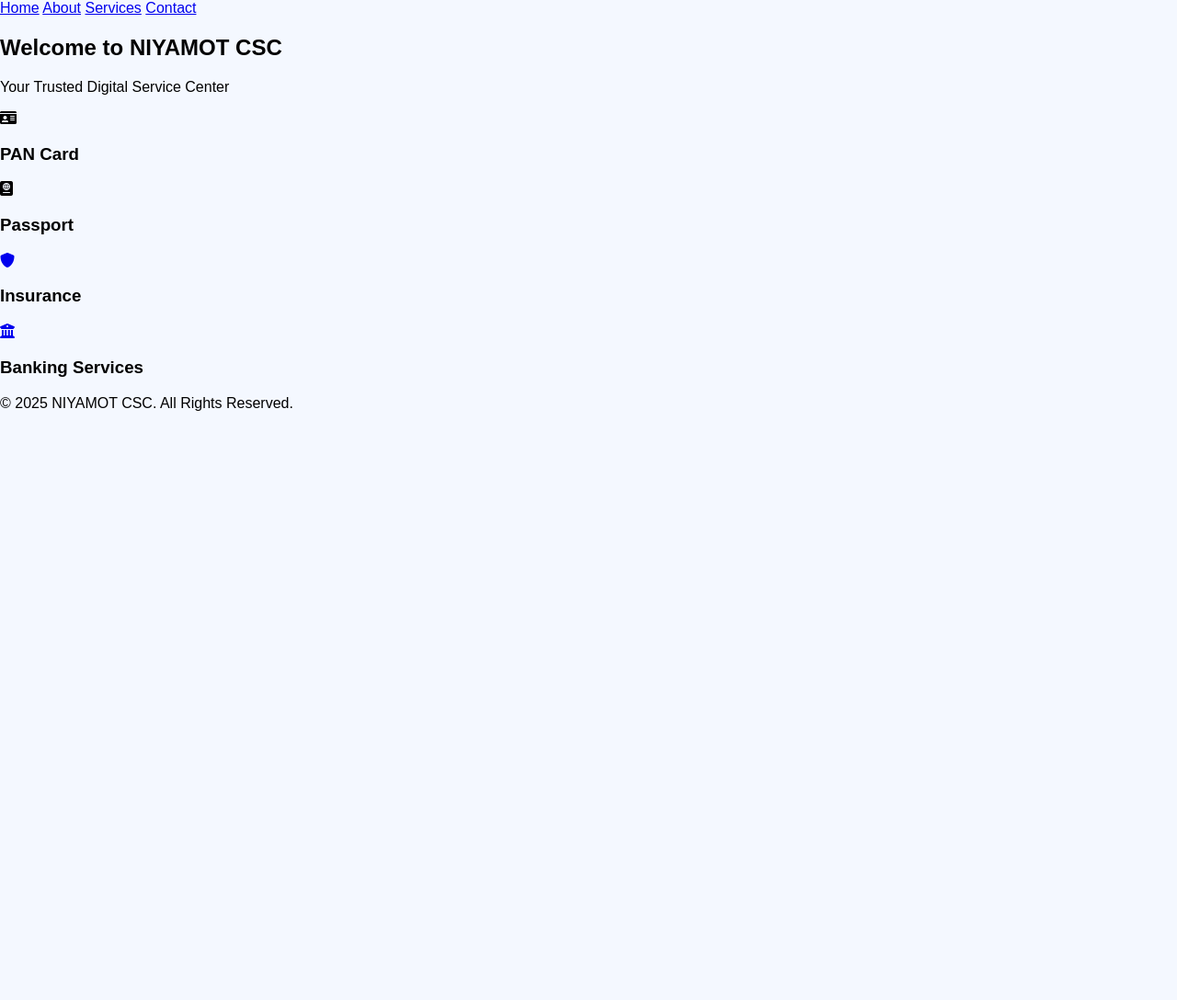
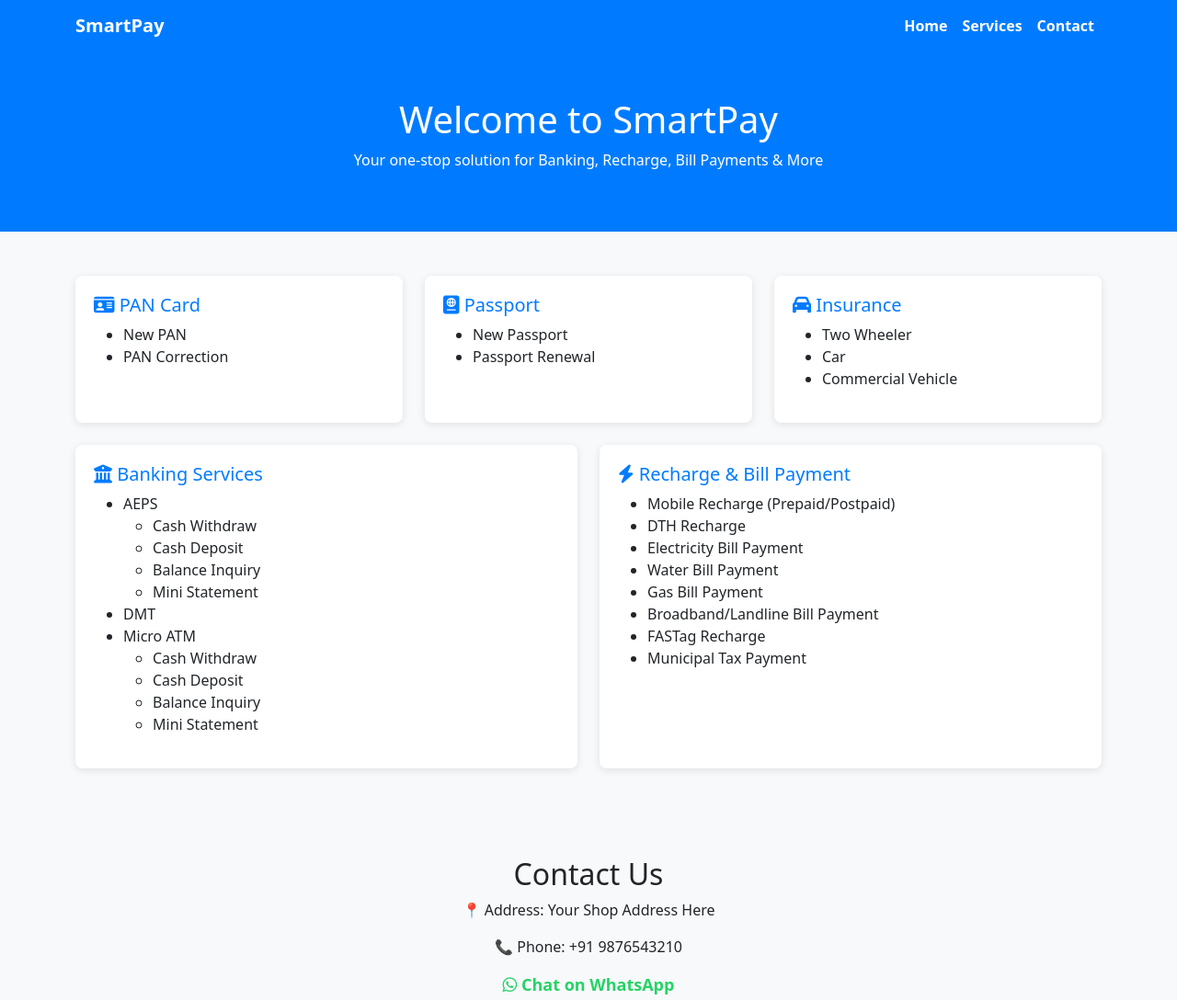
Before and after one commit to SmartPayService/smartpay, a plain HTML site: page index.html in a window 1280 px wide. Shown: the top 1088 px of the page at 92% size. Before the commit the page ends 800 px from the top, so only its background shows below. Drawn offline with nearby package versions, Linux system fonts and the light colour scheme.

Commit message:
Add files via upload

```diff
--- a/index.html
+++ b/index.html
@@ -1,48 +1,143 @@
+
 <!DOCTYPE html>
 <html lang="en">
 <head>
     <meta charset="UTF-8">
     <meta name="viewport" content="width=device-width, initial-scale=1.0">
-    <title>NIYAMOT CSC</title>
-    <link rel="stylesheet" href="style.css">
-    <link rel="stylesheet" href="https://cdnjs.cloudflare.com/ajax/libs/font-awesome/6.0.0-beta3/css/all.min.css">
+    <title>SmartPay - All Services</title>
+    <link href="https://cdn.jsdelivr.net/npm/bootstrap@5.3.0/dist/css/bootstrap.min.css" rel="stylesheet">
+    <link href="https://cdnjs.cloudflare.com/ajax/libs/font-awesome/6.4.0/css/all.min.css" rel="stylesheet">
+    <style>
+        body { background-color: #f8f9fa; }
+        .navbar { background-color: #007bff; }
+        .navbar a { color: white !important; font-weight: bold; }
+        .hero { background-color: #007bff; color: white; padding: 50px 20px; text-align: center; }
+        .service-card { background: white; border-radius: 8px; box-shadow: 0 2px 8px rgba(0,0,0,0.1); padding: 20px; height: 100%; }
+        .service-card h5 { color: #007bff; }
+        footer { background-color: #007bff; color: white; padding: 15px 0; text-align: center; }
+        .whatsapp-link { color: #25D366; font-size: 18px; font-weight: bold; text-decoration: none; }
+    </style>
 </head>
 <body>
-<header>
-    <nav>
-        <a href="index.html">Home</a>
-        <a href="about.html">About</a>
-        <a href="services.html">Services</a>
-        <a href="contact.html">Contact</a>
+
+<!-- Navbar -->
+<nav class="navbar navbar-expand-lg">
+  <div class="container">
+    <a class="navbar-brand text-white" href="#">SmartPay</a>
+    <button class="navbar-toggler" type="button" data-bs-toggle="collapse" data-bs-target="#navbarNav">
+      <span class="navbar-toggler-icon"></span>
+    </button>
+    <div class="collapse navbar-collapse" id="navbarNav">
+      <ul class="navbar-nav ms-auto">
+        <li class="nav-item"><a class="nav-link" href="#">Home</a></li>
+        <li class="nav-item"><a class="nav-link" href="#services">Services</a></li>
+        <li class="nav-item"><a class="nav-link" href="#contact">Contact</a></li>
+      </ul>
+    </div>
+  </div>
 </nav>
-</header>
 
+<!-- Hero Section -->
 <section class="hero">
-    <h1>Welcome to <span>NIYAMOT CSC</span></h1>
-    <p>Your Trusted Digital Service Center</p>
+    <h1>Welcome to SmartPay</h1>
+    <p>Your one-stop solution for Banking, Recharge, Bill Payments & More</p>
 </section>
 
-<section class="services-section">
+<!-- Services Section -->
+<section id="services" class="py-5">
+  <div class="container">
+    <div class="row g-4">
+      <!-- PAN Card -->
+      <div class="col-md-4">
         <div class="service-card">
-        <i class="fas fa-id-card"></i>
-        <h3>PAN Card</h3>
+          <h5><i class="fa-solid fa-id-card"></i> PAN Card</h5>
+          <ul>
+            <li>New PAN</li>
+            <li>PAN Correction</li>
+          </ul>
         </div>
+      </div>
+      <!-- Passport -->
+      <div class="col-md-4">
         <div class="service-card">
-        <i class="fas fa-passport"></i>
-        <h3>Passport</h3>
+          <h5><i class="fa-solid fa-passport"></i> Passport</h5>
+          <ul>
+            <li>New Passport</li>
+            <li>Passport Renewal</li>
+          </ul>
         </div>
+      </div>
+      <!-- Insurance -->
+      <div class="col-md-4">
         <div class="service-card">
-        <a href="insurance.html"><i class="fas fa-shield-alt"></i></a>
-        <h3>Insurance</h3>
+          <h5><i class="fa-solid fa-car"></i> Insurance</h5>
+          <ul>
+            <li>Two Wheeler</li>
+            <li>Car</li>
+            <li>Commercial Vehicle</li>
+          </ul>
         </div>
+      </div>
+      <!-- Banking Services -->
+      <div class="col-md-6">
         <div class="service-card">
-        <a href="banking.html"><i class="fas fa-university"></i></a>
-        <h3>Banking Services</h3>
+          <h5><i class="fa-solid fa-building-columns"></i> Banking Services</h5>
+          <ul>
+            <li>AEPS
+              <ul>
+                <li>Cash Withdraw</li>
+                <li>Cash Deposit</li>
+                <li>Balance Inquiry</li>
+                <li>Mini Statement</li>
+              </ul>
+            </li>
+            <li>DMT</li>
+            <li>Micro ATM
+              <ul>
+                <li>Cash Withdraw</li>
+                <li>Cash Deposit</li>
+                <li>Balance Inquiry</li>
+                <li>Mini Statement</li>
+              </ul>
+            </li>
+          </ul>
+        </div>
+      </div>
+      <!-- Recharge & Bill Payment -->
+      <div class="col-md-6">
+        <div class="service-card">
+          <h5><i class="fa-solid fa-bolt"></i> Recharge & Bill Payment</h5>
+          <ul>
+            <li>Mobile Recharge (Prepaid/Postpaid)</li>
+            <li>DTH Recharge</li>
+            <li>Electricity Bill Payment</li>
+            <li>Water Bill Payment</li>
+            <li>Gas Bill Payment</li>
+            <li>Broadband/Landline Bill Payment</li>
+            <li>FASTag Recharge</li>
+            <li>Municipal Tax Payment</li>
+          </ul>
+        </div>
+      </div>
+    </div>
   </div>
 </section>
 
+<!-- Contact Section -->
+<section id="contact" class="py-5 bg-light">
+  <div class="container text-center">
+    <h2>Contact Us</h2>
+    <p>📍 Address: Your Shop Address Here</p>
+    <p>📞 Phone: +91 9876543210</p>
+    <p><a href="https://wa.me/919876543210" target="_blank" class="whatsapp-link"><i class="fab fa-whatsapp"></i> Chat on WhatsApp</a></p>
+  </div>
+</section>
+
+<!-- Footer -->
 <footer>
-    <p>© 2025 NIYAMOT CSC. All Rights Reserved.</p>
+  <p>© 2025 SmartPay. All Rights Reserved.</p>
 </footer>
+
+<script src="https://cdn.jsdelivr.net/npm/bootstrap@5.3.0/dist/js/bootstrap.bundle.min.js"></script>
 </body>
 </html>
```
Lines whose indentation alone changed are shown as unchanged.
